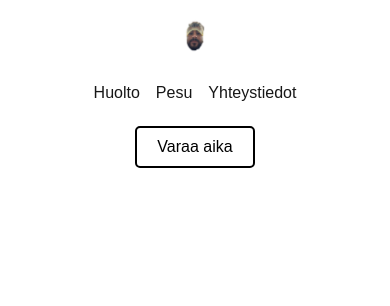
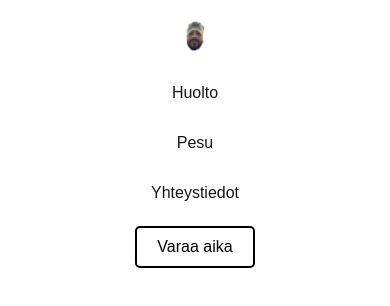
Before and after one commit to Agrinsadon/7auto, a Next.js app in the folder frontend/: page / in a window 390 px wide. Shown: the top 306 px of the page. Built offline with nearby package versions, Linux system fonts and the light colour scheme.

Commit message:
added navbar styles and functionality

```diff
--- a/frontend/src/app/component/navbar/navbar.css
+++ b/frontend/src/app/component/navbar/navbar.css
@@ -3,8 +3,9 @@
     top: 0;
     left: 0;
     right: 0;
-    z-index: 1000;
-    background-color: #ffffff;
+    z-index: 900;
+    backdrop-filter: blur(16px);
+    background-color: #fff6;
   }
 
   .navbar {
@@ -30,20 +31,27 @@
     opacity: 0.8;
   }
 
+  .navright {
+    display: flex;
+    align-items: center;
+    gap: 3rem;
+  }
+
   .navbarlinks {
     display: flex;
-    gap: 2rem;
+    gap: 5rem;
   }
 
   .navlink {
     text-decoration: none;
     padding: 0.5rem 0;
     position: relative;
+    font-weight: 500;
   }
 
   .navbarcta {
     display: flex;
-    align-items: right;
+    align-items: center;
   }
 
   /* Responsive styles */
@@ -57,9 +65,14 @@
       gap: 1rem;
     }
 
+    .navright {
+      flex-direction: column;
+      gap: 1rem;
+    }
+
     .navbarlinks {
+      flex-direction: column;
+      align-items: center;
       gap: 1rem;
-      flex-wrap: wrap;
-      justify-content: center;
     }
   }
--- a/frontend/src/app/component/navbar/navbar.tsx
+++ b/frontend/src/app/component/navbar/navbar.tsx
@@ -22,6 +22,7 @@ const Navbar = () => {
               </Link>
             </div>
 
+            <div className='navright'>
               <div className='navbarlinks'>
                 <Link href="/huolto" className='navlink'>Huolto</Link>
                 <Link href="/pesu" className='navlink'>Pesu</Link>
@@ -33,8 +34,8 @@ const Navbar = () => {
                   onClick={handleClick}
                   onText="Varaa aika"
                   variant="light"
-
                 />
+              </div>
             </div>
           </div>
         </nav>
```
Lines whose indentation alone changed are shown as unchanged.
